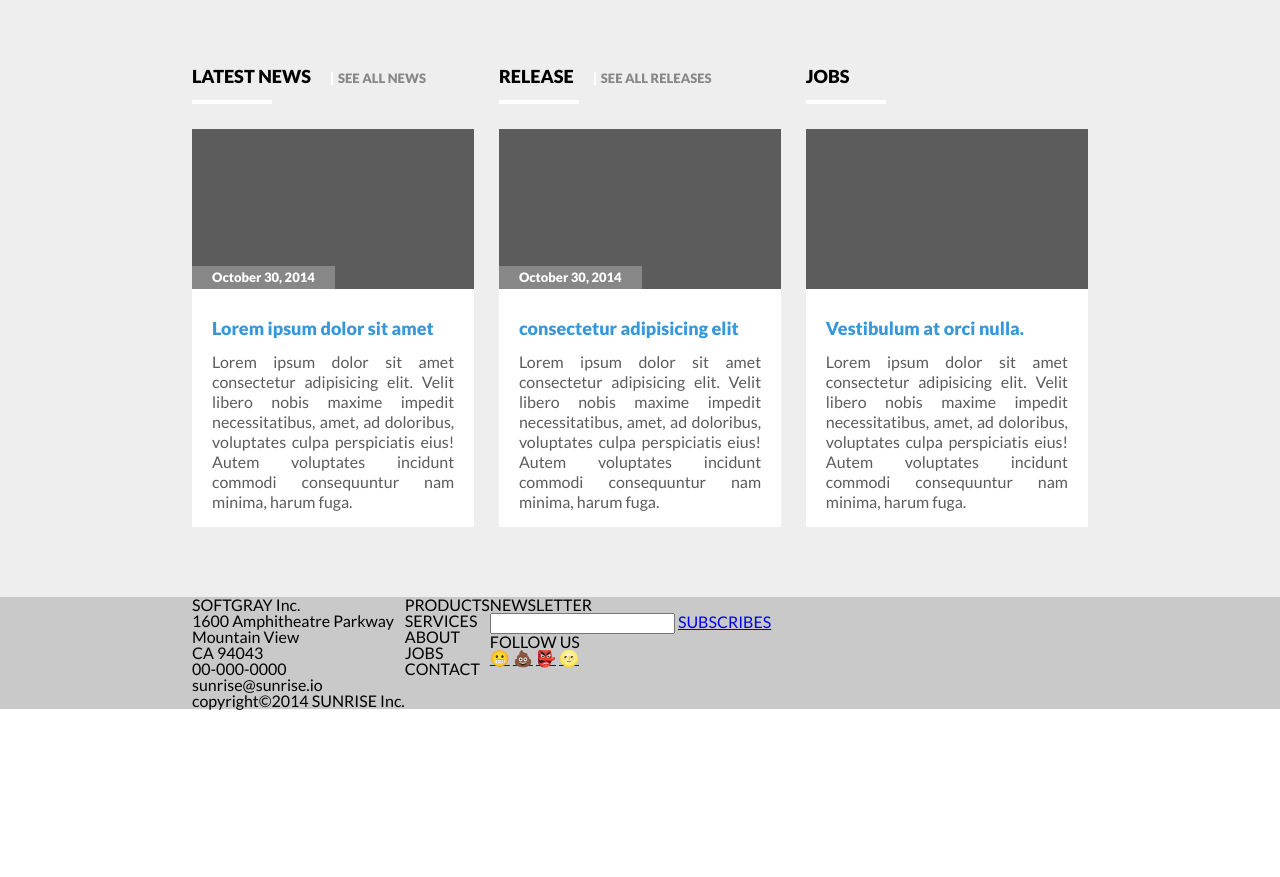
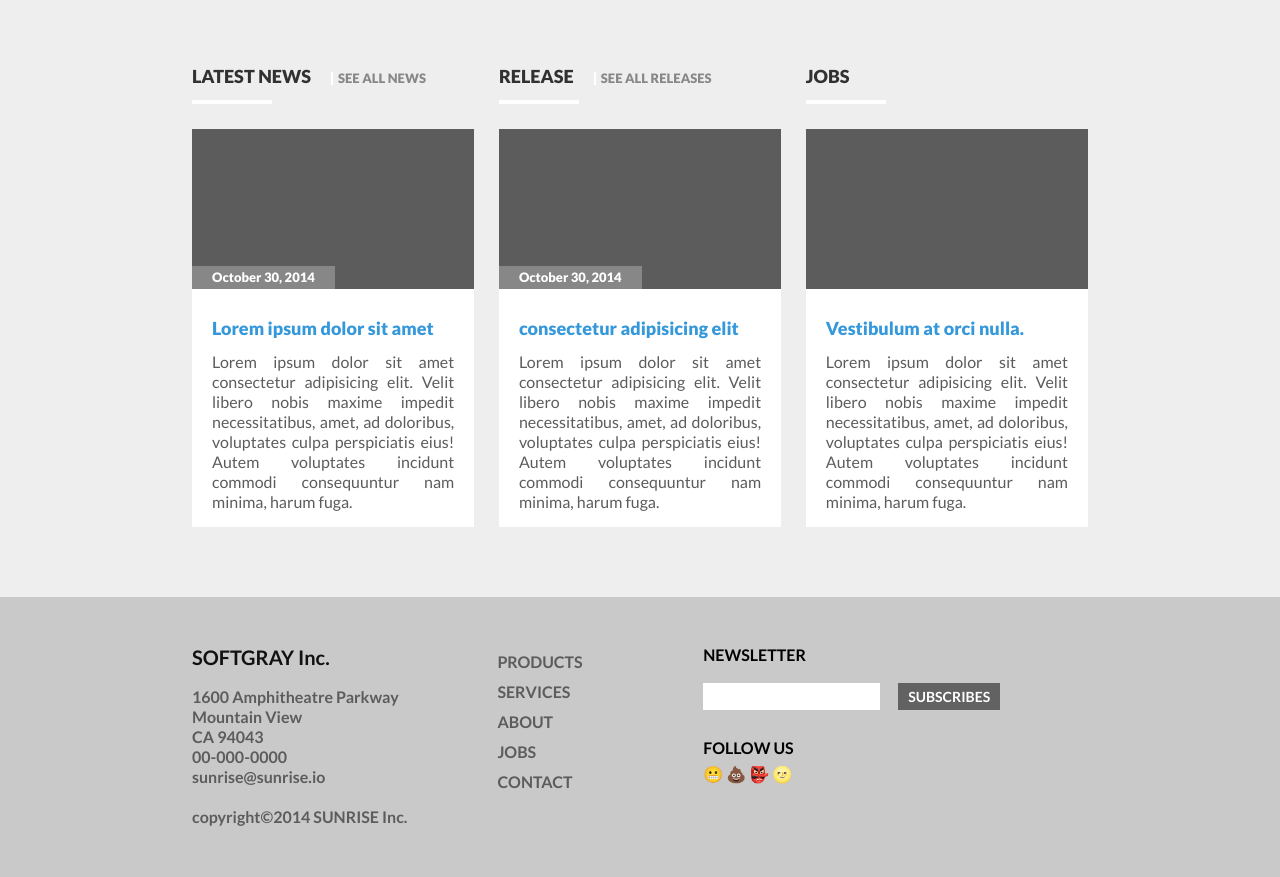
Before and after one commit to luuucilu/landingpage1, a plain HTML site: page index.html in a window 1280 px wide. Shown: the part 2815-3692 px from the top of the page. Before the commit the page ends 3525 px from the top, so only its background shows below. Drawn offline with Linux system fonts and the light colour scheme.

Commit message:
finished web, mediaqueries left

```diff
--- a/index.html
+++ b/index.html
@@ -216,6 +216,7 @@
     <footer class="footer-section">
         <div class="content">
             <div class="footer-container">
+                <div class="left-container">
                     <div class="info">
                         <p>SOFTGRAY Inc.</p>
                         <p>1600 Amphitheatre Parkway</p>
@@ -233,12 +234,16 @@
                         <p>JOBS</p>
                         <p>CONTACT</p>
                     </div>
+                </div>
 
                 <div class="media">
                     <div class="newsletter">
                         <p>NEWSLETTER</p>
-                        <input type="text">
-                        <a href="#">SUBSCRIBES</a>
+                        <div class="input-wrapper">
+                            <input type="text" class="subscribe-input">
+                            <a href="#" class="subscribe-button">SUBSCRIBES</a>
+                        </div>
+
                     </div>
                     <div class="social-media">
                         <p>FOLLOW US</p>
--- a/styles/styles.scss
+++ b/styles/styles.scss
@@ -266,7 +266,7 @@ body {
                     display: flex;
 
                     p:nth-of-type(1) {
-                        color: black;
+                        color: #313131;
                         font-size: 18px;
                         font-weight: 800;
 
@@ -342,8 +342,95 @@ body {
     .content {
         .footer-container {
             display: flex;
+            justify-content: space-between;
+            padding: 50px 0 50px 0;
 
-            .info {}
+            .left-container {
+                display: flex;
+
+                p {
+                    color: #5C5C5C;
+                    font-weight: 600;
+                }
+
+                .info {
+                    margin-right: 90px;
+
+                    p {
+                        line-height: 20px;
+                    }
+
+                    p:nth-of-type(1) {
+                        font-size: 20px;
+                        font-weight: 600;
+                        color: #111111;
+                        margin-bottom: 20px;
+                    }
+
+                    p:nth-of-type(7) {
+                        margin-top: 20px;
+                    }
+                }
+
+                .vertical-nav {
+                    line-height: 30px;
+                }
+
+            }
+
+            .media {
+                color: black;
+                font-weight: 600;
+
+                margin-right: 9.8%;
+
+                .newsletter {
+
+                    p {
+                        margin-bottom: 20px;
+                    }
+
+                    .input-wrapper {
+
+
+                        .subscribe-input {
+
+                            border: none;
+                            padding: 7px 0 5px 0px;
+                        }
+
+                        .subscribe-button {
+                            text-decoration: none;
+                            font-size: 14px;
+                            background-color: #626262;
+                            color: white;
+                            font-weight: 600;
+                            margin-left: 15px;
+                            padding: 5px 10px;
+
+                        }
+                    }
+
+
+                }
+
+
+                .social-media {
+                    margin-top: 30px;
+
+                    p {
+                        margin-bottom: 10px;
+                    }
+
+                    a {
+                        text-decoration: none;
+                    }
+                }
+
+            }
+
+
         }
+
     }
 }
```
Also changed, not shown: styles/styles.css, 1 other file. Lines whose indentation alone changed are shown as unchanged.
